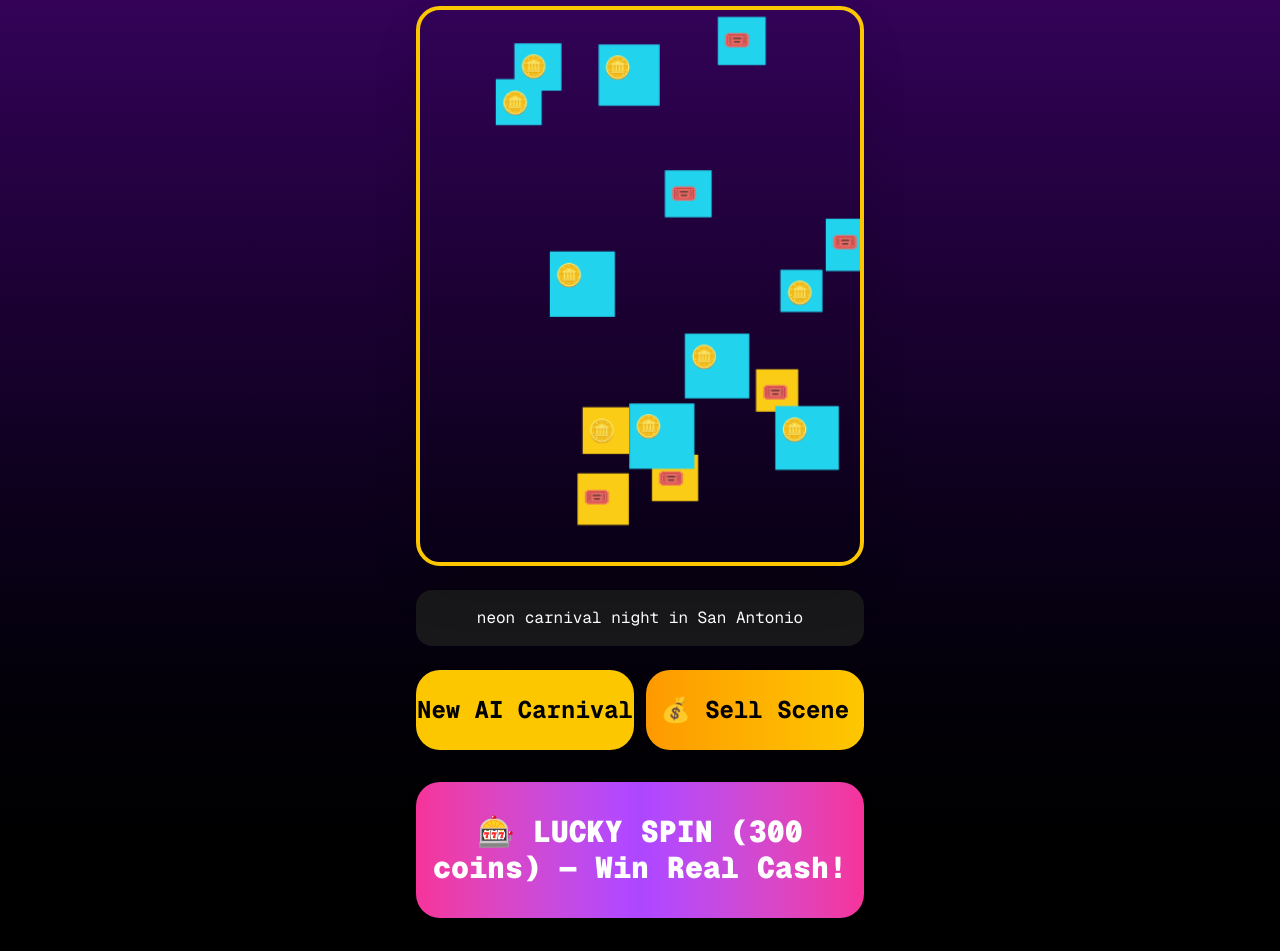
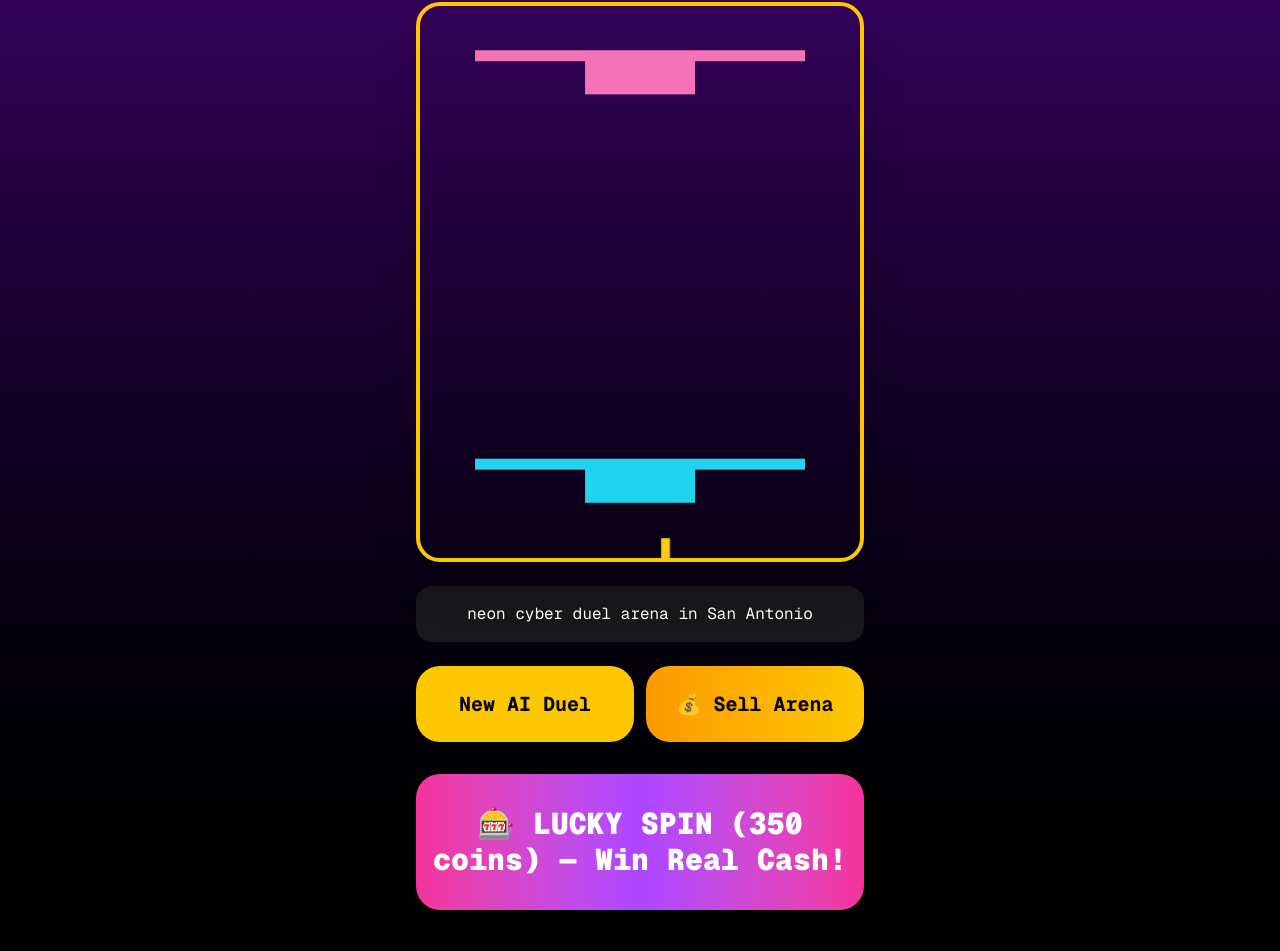
Before and after one commit to ISNTX/PromptForge, a Next.js app: page / in a window 1280 px wide. Shown: the part 110-1061 px from the top of the page. Built offline with nearby package versions, Linux system fonts and the light colour scheme; no server answers.

Commit message:
Rename CashCarnival to LuckyDuel and update logic

```diff
--- a/app/page.tsx
+++ b/app/page.tsx
@@ -6,17 +6,18 @@ import html2canvas from 'html2canvas';
 
 const GROK_API_KEY = process.env.NEXT_PUBLIC_GROK_API_KEY;
 
-export default function CashCarnival() {
+export default function LuckyDuel() {
   const canvasRef = useRef<HTMLCanvasElement>(null);
-  const [levelPrompt, setLevelPrompt] = useState('neon carnival night in San Antonio');
+  const [levelPrompt, setLevelPrompt] = useState('neon cyber duel arena in San Antonio');
   const [background, setBackground] = useState('');
-  const [coins, setCoins] = useState(1250);
+  const [coins, setCoins] = useState(1850);
+  const [playerHealth, setPlayerHealth] = useState(100);
+  const [opponentHealth, setOpponentHealth] = useState(100);
   const [score, setScore] = useState(0);
   const [isGenerating, setIsGenerating] = useState(false);
-  const [prizesCaught, setPrizesCaught] = useState(0);
-  const [marketplaceListings, setMarketplaceListings] = useState<any[]>([]);
+  const [isSpinning, setIsSpinning] = useState(false);
 
-  const generateCarnival = async () => {
+  const generateDuelArena = async () => {
     setIsGenerating(true);
     try {
       const res = await fetch('https://api.x.ai/v1/images/generations', {
@@ -24,7 +25,7 @@ export default function CashCarnival() {
         headers: { 'Authorization': `Bearer ${GROK_API_KEY}`, 'Content-Type': 'application/json' },
         body: JSON.stringify({
           model: "grok-imagine",
-          prompt: `Create a vibrant, flashy carnival background for a cash prize game: ${levelPrompt}. Neon lights, spinning wheels, prizes falling, exciting and addictive.`,
+          prompt: `Create a flashy neon cyber duel arena background for a cash game: ${levelPrompt}. High energy, dramatic lighting, prizes and coins everywhere.`,
           size: "1024x1024"
         }),
       });
@@ -34,30 +35,19 @@ export default function CashCarnival() {
       setBackground('/fallback-level.jpg');
     } finally {
       setIsGenerating(false);
-      initCarnivalGame();
+      initDuelGame();
     }
   };
 
-  const initCarnivalGame = () => {
+  const initDuelGame = () => {
     const canvas = canvasRef.current;
     if (!canvas) return;
     const ctx = canvas.getContext('2d')!;
     canvas.width = 400;
     canvas.height = 500;
 
-    let fallingItems: any[] = [];
+    let bullets: any[] = [];
     let animationFrame: number;
-
-    const spawnItem = () => {
-      fallingItems.push({
-        x: Math.random() * 340 + 30,
-        y: -50,
-        size: 35 + Math.random() * 25,
-        speed: 3 + Math.random() * 4,
-        type: Math.random() > 0.6 ? 'coin' : 'prize',
-        color: Math.random() > 0.6 ? '#facc15' : '#22d3ee'
-      });
-    };
 
     const animate = () => {
       ctx.clearRect(0, 0, 400, 500);
@@ -67,66 +57,81 @@ export default function CashCarnival() {
         ctx.drawImage(img, 0, 0, 400, 500);
       }
 
-      fallingItems = fallingItems.filter(item => {
-        item.y += item.speed;
-        ctx.fillStyle = item.color;
-        ctx.fillRect(item.x, item.y, item.size, item.size);
-        ctx.fillStyle = '#fff';
-        ctx.font = 'bold 20px monospace';
-        ctx.fillText(item.type === 'coin' ? '🪙' : '🎟️', item.x + 5, item.y + 28);
-        return item.y < 520;
+      // Player (bottom)
+      ctx.fillStyle = '#22d3ee';
+      ctx.fillRect(150, 420, 100, 30); // player base
+
+      // Opponent (top)
+      ctx.fillStyle = '#f472b6';
+      ctx.fillRect(150, 50, 100, 30); // opponent base
+
+      // Health bars
+      ctx.fillStyle = '#22d3ee';
+      ctx.fillRect(50, 410, playerHealth * 3, 10);
+      ctx.fillStyle = '#f472b6';
+      ctx.fillRect(50, 40, opponentHealth * 3, 10);
+
+      // Bullets
+      bullets.forEach((b, i) => {
+        b.y += b.speed;
+        ctx.fillStyle = '#facc15';
+        ctx.fillRect(b.x, b.y, 8, 18);
+        if (b.y < 60 && b.direction === 'up') {
+          setOpponentHealth(h => Math.max(0, h - 12));
+          bullets.splice(i, 1);
+        }
       });
 
-      if (Math.random() < 0.15) spawnItem();
       animationFrame = requestAnimationFrame(animate);
     };
 
     animate();
 
-    // Tap to catch
-    canvas.addEventListener('click', (e) => {
+    // Tap to shoot
+    const shoot = (e: MouseEvent | TouchEvent) => {
       const rect = canvas.getBoundingClientRect();
-      const clickX = e.clientX - rect.left;
-      const clickY = e.clientY - rect.top;
+      const x = (e instanceof MouseEvent ? e.clientX : (e as TouchEvent).touches[0].clientX) - rect.left;
+      bullets.push({ x: x - 4, y: 400, speed: -12, direction: 'up' });
+    };
 
-      fallingItems = fallingItems.filter(item => {
-        if (Math.abs(item.x + item.size/2 - clickX) < item.size && Math.abs(item.y + item.size/2 - clickY) < item.size) {
-          const earned = item.type === 'coin' ? 80 : 150;
-          setCoins(c => c + earned);
-          setScore(s => s + earned * 2);
-          setPrizesCaught(p => p + 1);
-          return false;
-        }
-        return true;
-      });
-    });
+    canvas.addEventListener('click', shoot);
+    canvas.addEventListener('touchstart', shoot);
+
+    // Auto opponent attack
+    setInterval(() => {
+      if (opponentHealth > 0) {
+        bullets.push({ x: 170 + Math.random() * 60, y: 90, speed: 8, direction: 'down' });
+        setPlayerHealth(h => Math.max(0, h - 8));
+      }
+    }, 1200);
   };
 
   const luckySpin = () => {
-    if (coins < 300) {
-      alert("Not enough coins! Catch more prizes first.");
-      return;
-    }
-    setCoins(c => c - 300);
-    const outcomes = [
-      { msg: "💰 $5 Cash Win!", value: 5 },
-      { msg: "🎟️ 800 Coins!", value: 800 },
-      { msg: "🔥 1500 Coins Jackpot!", value: 1500 },
-      { msg: "Better luck next time! +50 coins", value: 50 },
-    ];
-    const result = outcomes[Math.floor(Math.random() * outcomes.length)];
+    if (coins < 350) return alert("Not enough coins! Win more duels first.");
+    setCoins(c => c - 350);
+    setIsSpinning(true);
+
     setTimeout(() => {
-      alert(result.msg);
-      setCoins(c => c + result.value);
-    }, 800);
+      setIsSpinning(false);
+      const roll = Math.random();
+      if (roll < 0.03) {
+        alert("💰 JACKPOT! You won $25 real cash!");
+      } else if (roll < 0.25) {
+        alert("🎟️ 2000 Coins + Free Pro Boost!");
+        setCoins(c => c + 2000);
+      } else {
+        alert("Nice spin! +300 coins");
+        setCoins(c => c + 300);
+      }
+    }, 1800);
   };
 
-  const sellMyCarnival = async () => {
+  const sellMyDuel = async () => {
     const canvas = canvasRef.current;
     if (!canvas) return;
     const screenshot = await html2canvas(canvas);
     const dataUrl = screenshot.toDataURL('image/png');
-    const price = prompt('Set your price for this carnival scene ($0.99 – $2.99)', '1.99');
+    const price = prompt('Set price for this duel arena ($0.99 – $2.99)', '1.99');
     if (!price) return;
     const { data: { user } } = await supabase.auth.getUser();
     await supabase.from('marketplace').insert({
@@ -136,39 +141,39 @@ export default function CashCarnival() {
       seller_id: user?.id,
       seller_name: user?.email?.split('@')[0] || 'Anonymous'
     });
-    alert(`🎉 Your carnival scene is now for sale for $${price}!`);
+    alert(`🎉 Duel arena listed for $${price}!`);
   };
 
   useEffect(() => {
-    initCarnivalGame();
+    initDuelGame();
   }, []);
 
   return (
     <div className="min-h-screen bg-gradient-to-b from-purple-950 to-black text-white flex flex-col items-center p-4 font-mono">
-      <h1 className="text-5xl font-black text-yellow-400 tracking-widest mb-2">CASH CARNIVAL</h1>
-      <div className="flex justify-between w-full max-w-md mb-4">
-        <div className="text-xl">🪙 {coins}</div>
-        <div className="text-xl">🏆 {score}</div>
-        <div className="text-xl">🎟️ {prizesCaught}</div>
+      <h1 className="text-5xl font-black text-yellow-400 tracking-widest mb-1">LUCKY DUEL</h1>
+      <div className="flex justify-between w-full max-w-md mb-4 text-xl">
+        <div>🪙 {coins}</div>
+        <div>🏆 {score}</div>
       </div>
 
       <div className="relative w-full max-w-md aspect-[4/5] border-4 border-yellow-400 rounded-3xl overflow-hidden shadow-2xl">
-        {isGenerating && <div className="absolute inset-0 bg-black/70 flex items-center justify-center text-2xl animate-pulse z-10">✨ AI Carnival Loading...</div>}
+        {isGenerating && <div className="absolute inset-0 bg-black/70 flex items-center justify-center text-2xl animate-pulse z-10">✨ AI Arena Loading...</div>}
+        {isSpinning && <div className="absolute inset-0 bg-black/70 flex items-center justify-center text-3xl animate-pulse z-10">🎰 SPINNING...</div>}
         <canvas ref={canvasRef} className="w-full h-full cursor-pointer" />
       </div>
 
-      <input value={levelPrompt} onChange={e => setLevelPrompt(e.target.value)} className="mt-6 bg-zinc-900 p-4 rounded-2xl w-full max-w-md text-center" placeholder="Describe your carnival..." />
+      <input value={levelPrompt} onChange={e => setLevelPrompt(e.target.value)} className="mt-6 bg-zinc-900 p-4 rounded-2xl w-full max-w-md text-center" placeholder="Describe your duel arena..." />
 
       <div className="flex gap-3 mt-6 w-full max-w-md">
-        <button onClick={generateCarnival} className="flex-1 py-6 bg-yellow-400 text-black font-bold rounded-3xl text-2xl">New AI Carnival</button>
-        <button onClick={sellMyCarnival} className="flex-1 py-6 bg-gradient-to-r from-amber-500 to-yellow-400 text-black font-bold rounded-3xl text-2xl">💰 Sell Scene</button>
+        <button onClick={generateDuelArena} className="flex-1 py-6 bg-yellow-400 text-black font-bold rounded-3xl text-xl">New AI Duel</button>
+        <button onClick={sellMyDuel} className="flex-1 py-6 bg-gradient-to-r from-amber-500 to-yellow-400 text-black font-bold rounded-3xl text-xl">💰 Sell Arena</button>
       </div>
 
-      <button onClick={luckySpin} className="mt-8 w-full max-w-md py-8 bg-gradient-to-r from-pink-500 via-purple-500 to-pink-500 text-white font-black text-3xl rounded-3xl shadow-lg active:scale-95 transition">
-        🎰 LUCKY SPIN (300 coins) — Win Real Cash!
+      <button onClick={luckySpin} className="mt-8 w-full max-w-md py-8 bg-gradient-to-r from-pink-500 via-purple-500 to-pink-500 text-white font-black text-3xl rounded-3xl shadow-lg active:scale-95">
+        🎰 LUCKY SPIN (350 coins) — Win Real Cash!
       </button>
 
-      <p className="text-xs mt-10 opacity-70 text-center">Tap the falling prizes → earn coins → spin for real money chance</p>
+      <p className="text-center text-xs mt-10 opacity-70">Tap the arena fast to shoot • Win duels • Spin for real money</p>
     </div>
   );
 }
```
